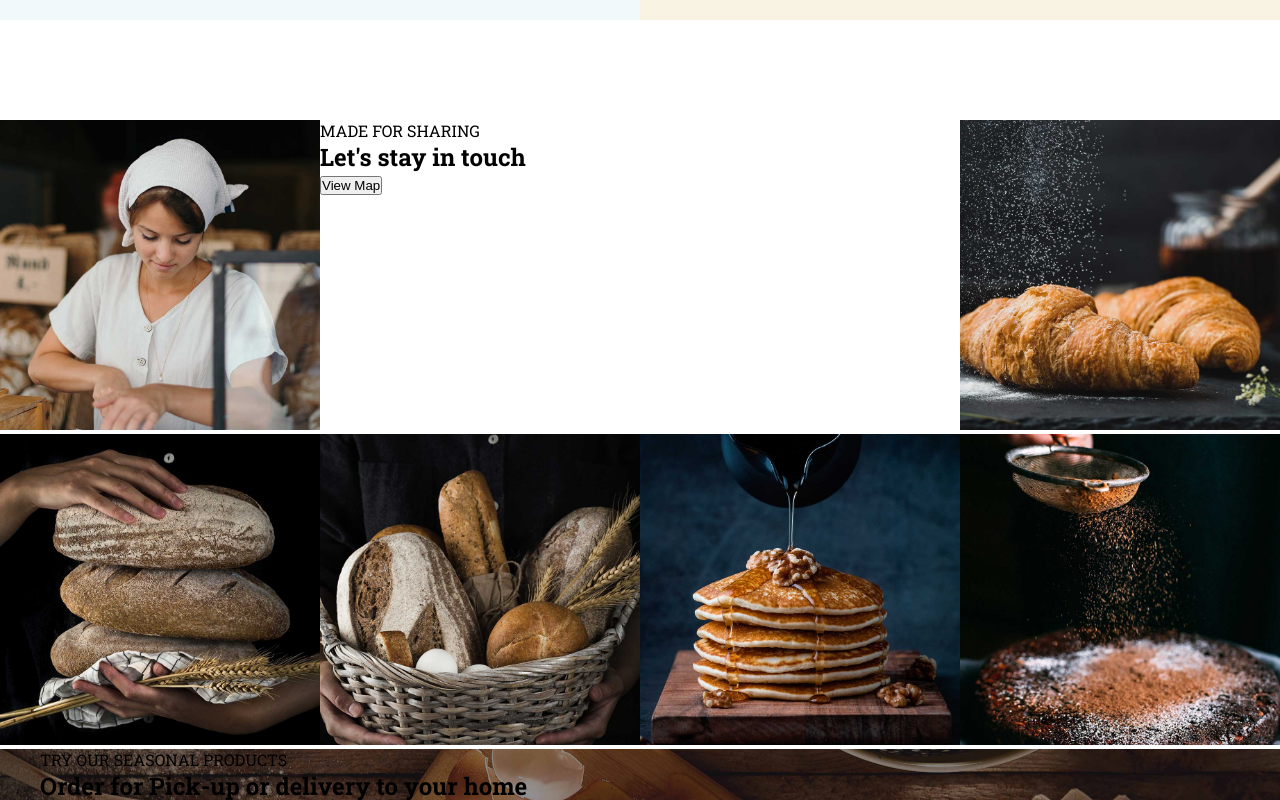
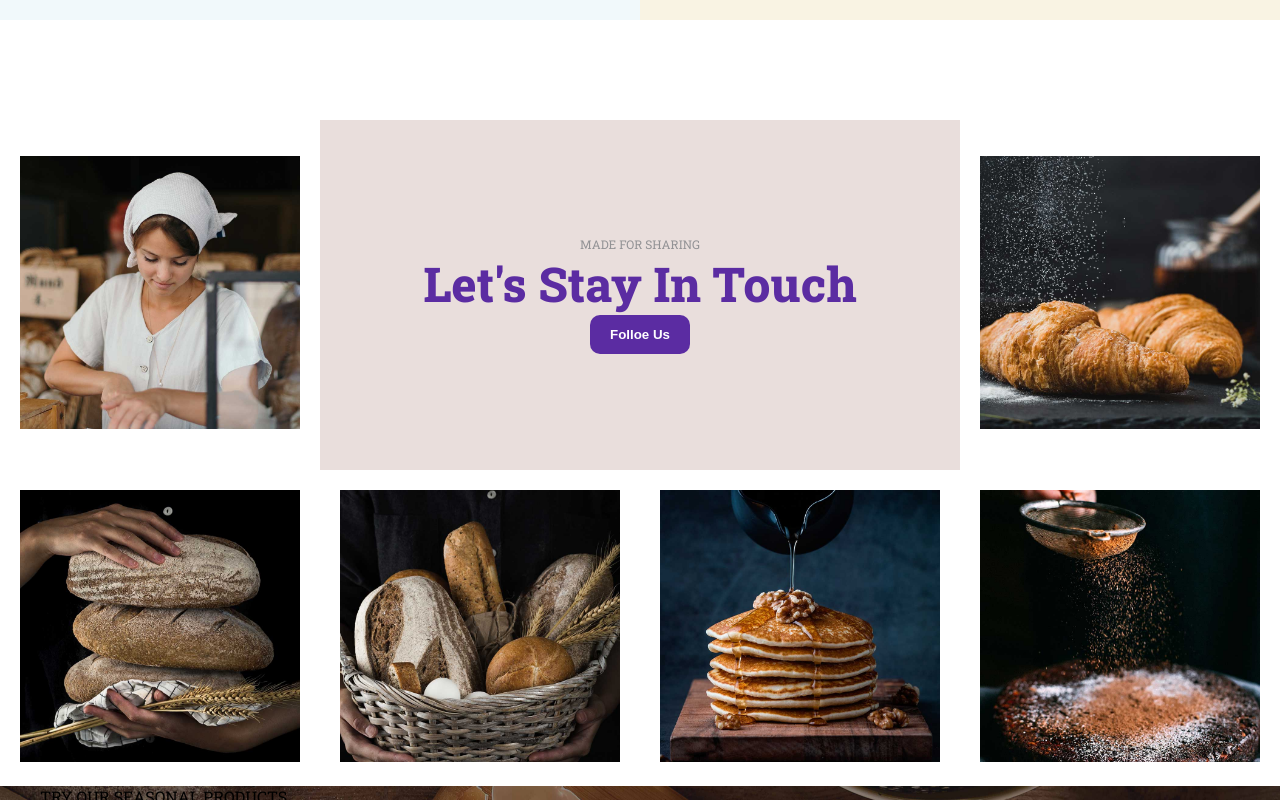
Before and after one commit to Simone-De-Santis/proj-html-vuejs, a Vue app: page / in a window 1280 px wide. Shown: the part 5400-6200 px from the top of the page. Built offline with nearby package versions, Linux system fonts and the light colour scheme.

Commit message:
fine prima bozza stile sezione followe

```diff
--- a/src/assets/scss/_12bool.scss
+++ b/src/assets/scss/_12bool.scss
@@ -18,6 +18,9 @@
     width: 100%;
 }
 /*MARGIN*/
+.t-center {
+    text-align: center;
+}
 .margin-t-b-1 {
     margin: 1rem 0;
 }
@@ -83,6 +86,10 @@
 }
 .between {
     justify-content: space-between;
+}
+/* align-items*/
+.align-center {
+    align-items: center;
 }
 
 /* 12 column system */
--- a/src/components/Social.vue
+++ b/src/components/Social.vue
@@ -1,13 +1,17 @@
 <template>
   <div class="container section">
-    <div class="row">
+    <div class="row align-center">
       <div class="col-3">
         <img :src="printUrlImg(data.img_one)" alt="" />
       </div>
-      <div class="col">
-        <p>{{ data.up_title }}</p>
-        <h2>{{ data.title }}</h2>
-        <button type="submit">{{ data.text_button }}</button>
+      <div class="col-6 bg-color">
+        <div class="content">
+          <p class="up-title">{{ data.up_title }}</p>
+          <h2 class="title">{{ data.title }}</h2>
+          <button type="submit" class="btn btn-alternative">
+            {{ data.text_button }}
+          </button>
+        </div>
       </div>
       <div class="col-3">
         <img :src="printUrlImg(data.img_two)" alt="" />
@@ -36,25 +40,22 @@ export default {
   },
 };
 </script>
-
 <style lang="scss" scoped>
-.col-4 {
-  flex-basis: calc(100% / 12 * 4);
-  max-width: calc(100% / 12 * 4);
-}
-.col-3 {
-  flex-basis: calc(100% / 12 * 3);
-  max-width: calc(100% / 12 * 3);
-}
 img {
   max-width: 100%;
-}
-.col {
-  flex-grow: 1;
+  padding: 20px;
 }
 .row {
   display: flex;
   flex-direction: row;
   flex-wrap: wrap;
 }
+.bg-color {
+  background-color: $pearl-bush;
+}
+.content {
+  height: 350px;
+  @include center("");
+  flex-direction: column;
+}
 </style>
--- a/src/data/data-project.json
+++ b/src/data/data-project.json
@@ -133,7 +133,7 @@
         "social": {
             "up_title": "MADE FOR SHARING",
             "title": "Let's stay in touch",
-            "text_button": "View Map",
+            "text_button": "Folloe Us",
             "img_one": "social-1.jpg",
             "img_two": "social-2.jpg",
             "img_second_row": [
```
Also changed, not shown: 7 other files (tests, documents, lock files or other folders).
